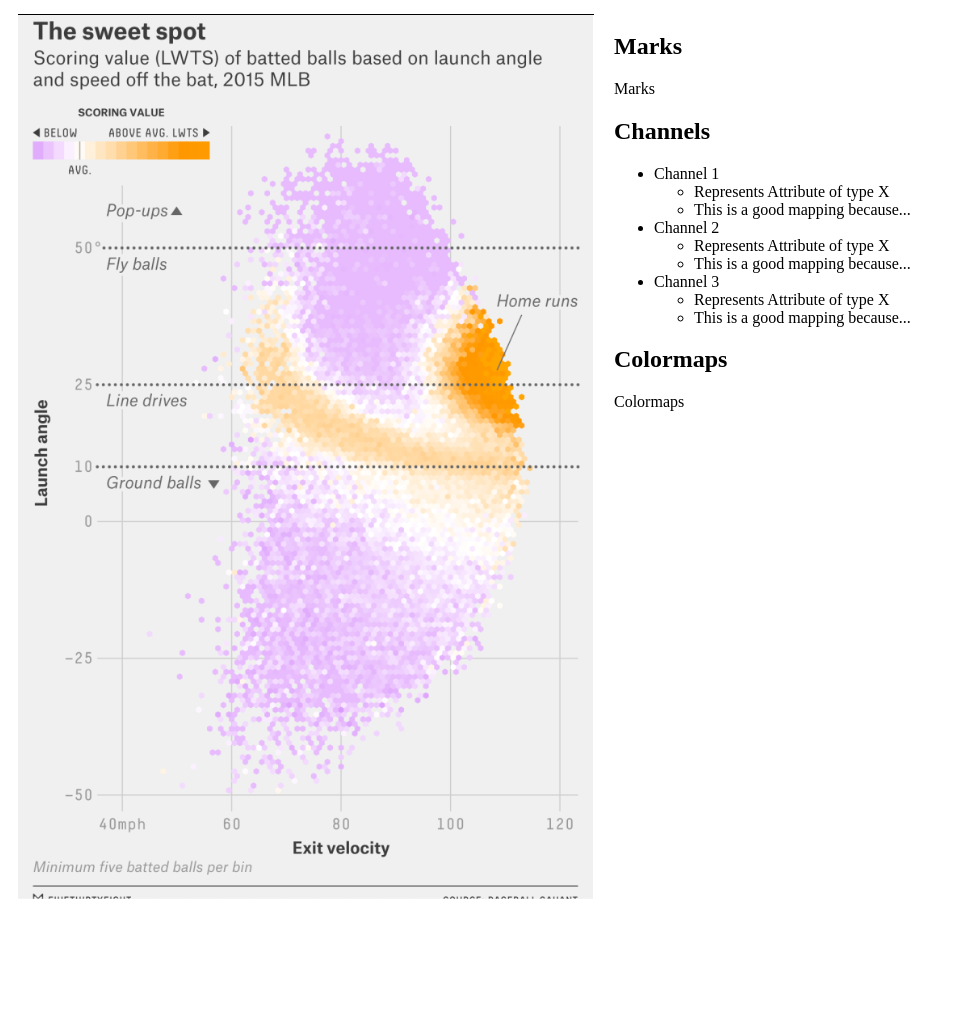
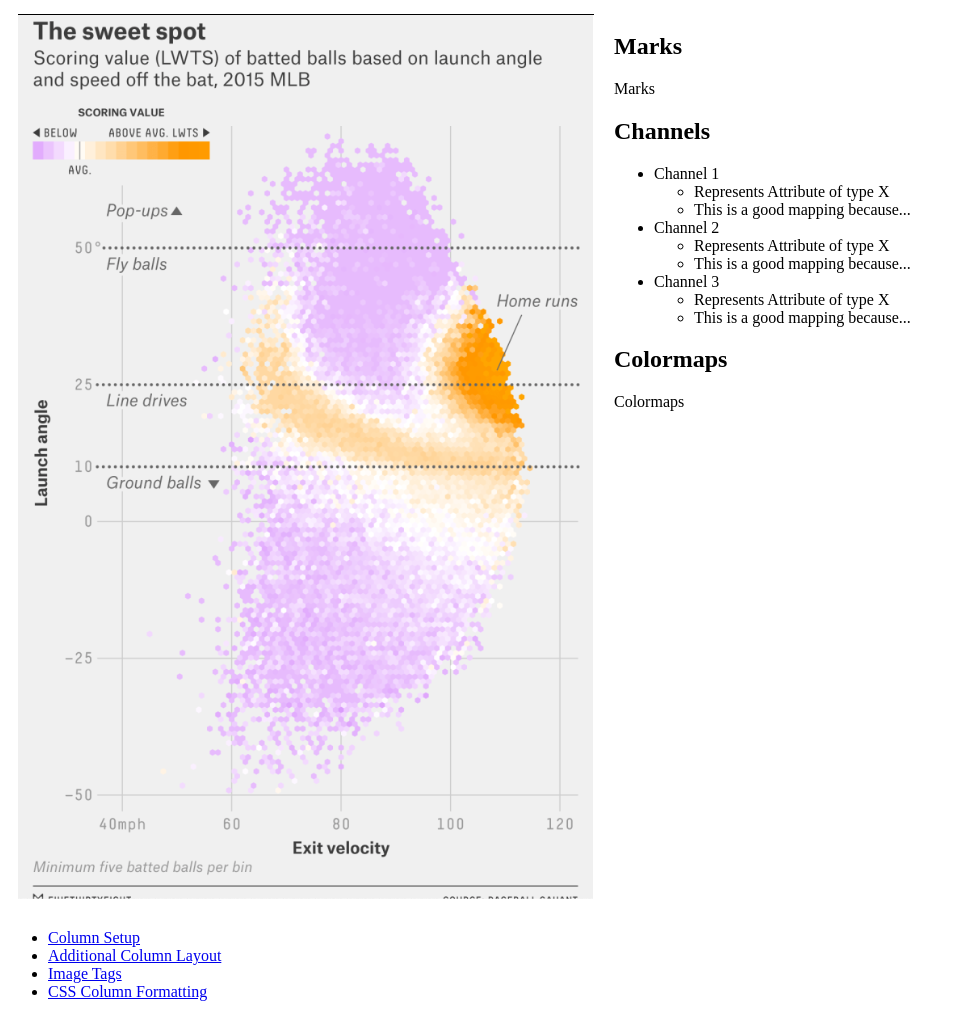
Before and after one commit to DS4200-S23-Class/hw-03-noreen-and-anaelle-1, a plain HTML site: page index.html in a window 1280 px wide. Shown: the part 750-1767 px from the top of the page, without its empty margins (0-955 px from the left). Before the commit the page ends 1671 px from the top, so only its background shows below. Drawn offline with Linux system fonts and the light colour scheme.

Commit message:
Acknowledgements

```diff
--- a/index.html
+++ b/index.html
@@ -108,6 +108,14 @@
         </div>
     </div>
 
+    <div class = "Acknowledgements">
+        <ul>
+            <li><a href="https://www.w3schools.com/howto/howto_css_two_columns.asp">Column Setup</a></li>
+            <li><a href="https://www.educative.io/answers/how-to-create-columns-in-html">Additional Column Layout</a></li>
+            <li><a href="https://www.w3schools.com/tags/tag_img.asp#:~:text=src%20%2D%20Specifies%20the%20path%20to,some%20reason%20cannot%20be%20displayed">Image Tags</a></li>
+            <li><a href="https://www.w3schools.com/howto/howto_css_two_columns.asp">CSS Column Formatting</a></li>
+        </ul>
+    </div>
 </body>
 
 </html>
```
